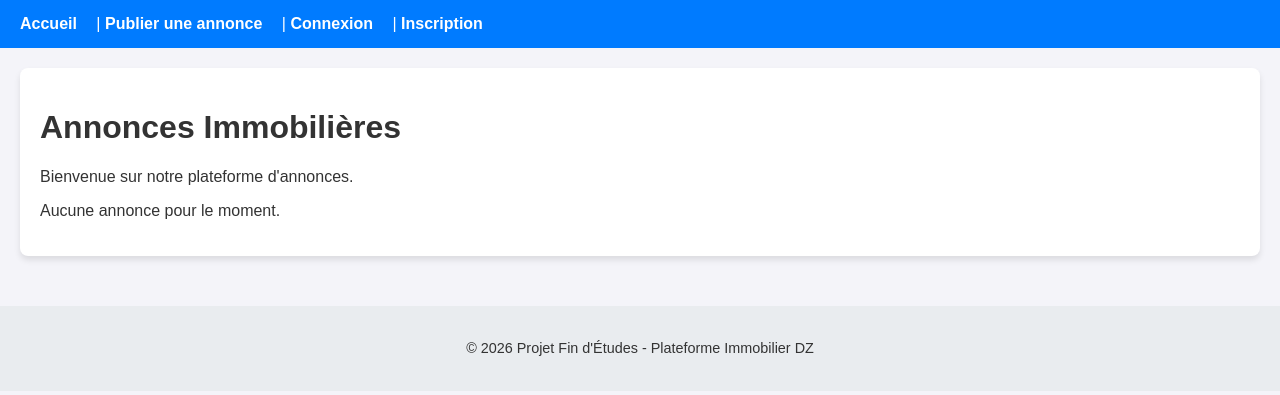
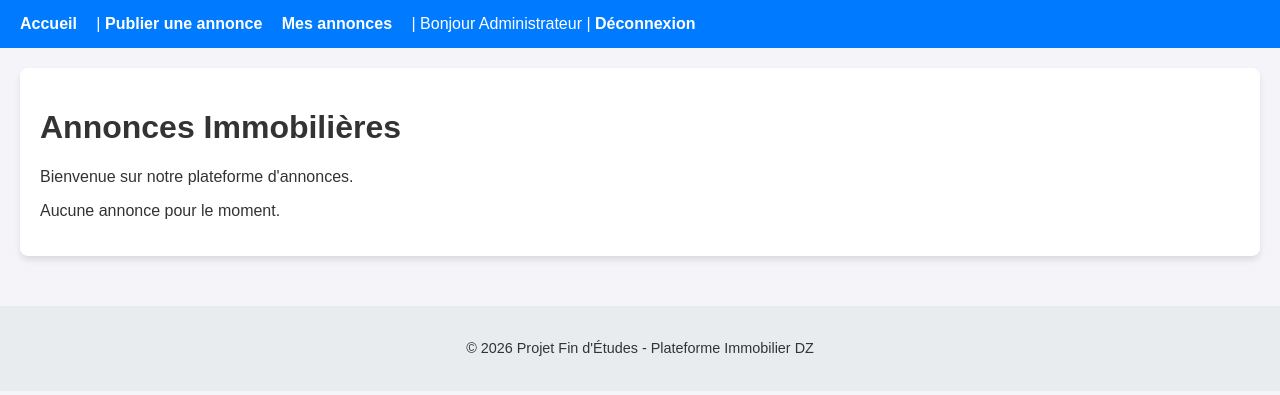
Before and after one commit to alhussaynitoure-boop/projet_web_app, a Flask app: page / in a window 1280 px wide. Shown: the top 395 px of the page. Run offline with Flask 3, Linux system fonts and the light colour scheme; a user stored in the database is signed in; data comes from the database, SQL or seed files in the repository; data that the repository does not hold is empty.

Commit message:
correction des routes flask dans base.html

```diff
--- a/templates/base.html
+++ b/templates/base.html
@@ -11,11 +11,30 @@
 
     <header>
         <nav>
-            <!-- Navbar à coder par P3 -->
-            <a href="{{ url_for('index') }}">Accueil</a> |
-            <a href="{{ url_for('publier') }}">Publier une annonce</a> |
-            <a href="{{ url_for('connexion') }}">Connexion</a> |
-            <a href="{{ url_for('inscription') }}">Inscription</a>
+             <a href="{{ url_for('index') }}">Accueil</a> |
+
+   <a href="{{ url_for('annonces.publier') }}">Publier une annonce</a>
+    {% if session.get('user_id') %}
+
+        <a href="{{ url_for('mes_annonces') }}">
+            Mes annonces
+        </a> |
+
+        <span>Bonjour {{ session.nom }}</span> |
+
+        <a href="{{ url_for('auth.deconnexion') }}">
+            Déconnexion
+        </a>
+
+    {% else %}
+
+        <a href="{{ url_for('auth.connexion') }}">Connexion</a>
+
+        <a href="{{ url_for('auth.inscription') }}">
+            Inscription
+        </a>
+
+    {% endif %}
         </nav>
     </header>
 
```
